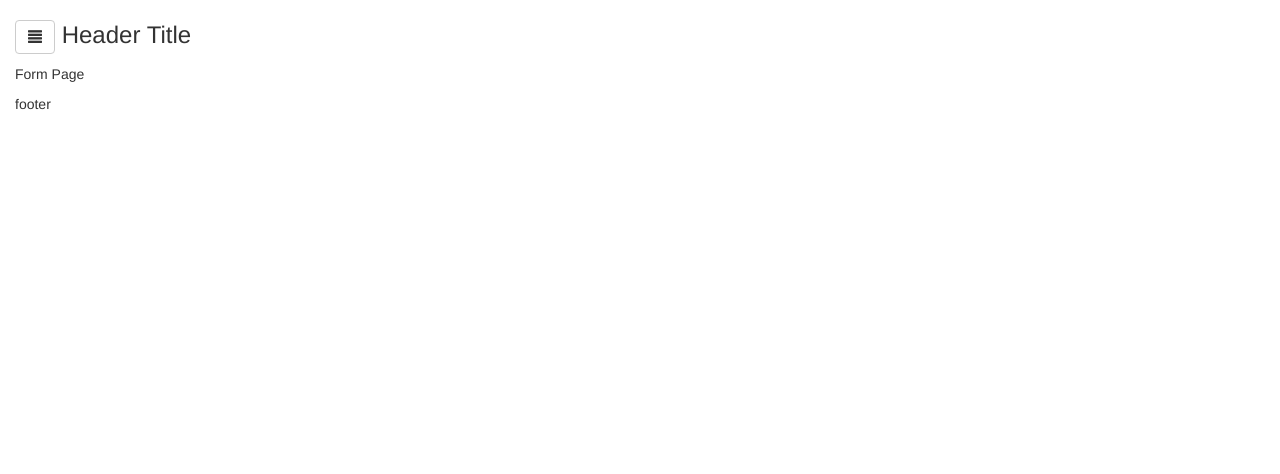
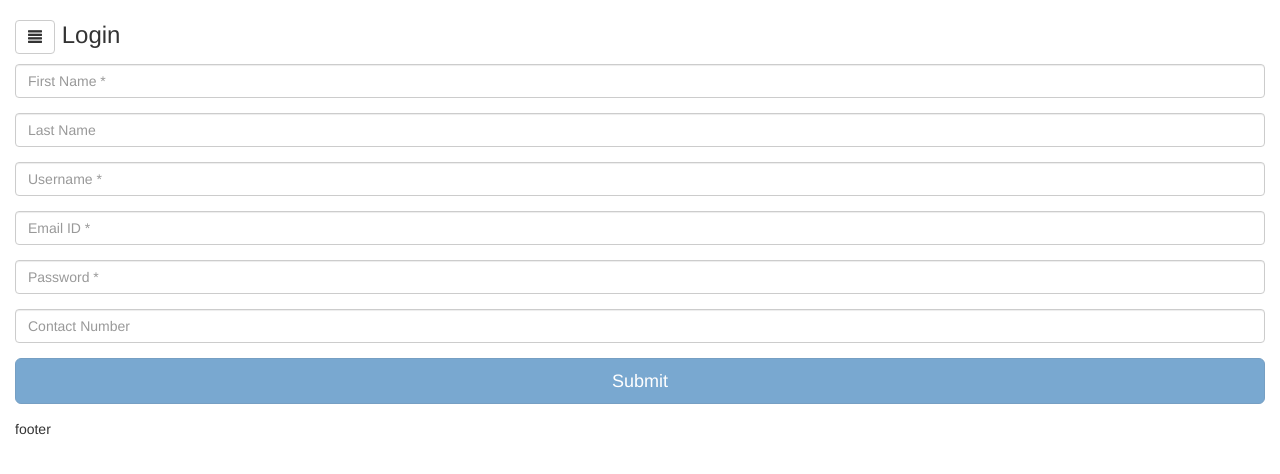
Before and after one commit to nukul-ghosh/angularCarousel, a plain HTML site: page index.html at #!/login in a window 1280 px wide. Drawn offline with Linux system fonts and the light colour scheme.

Commit message:
Form page update

```diff
--- a/css/style.css
+++ b/css/style.css
@@ -7,6 +7,7 @@ body {
     bottom: 0;
     left: 0;
     right: 0;
+    min-width: 320px;
 }
 
 .viewContainer {
--- a/js/app/app.js
+++ b/js/app/app.js
@@ -15,4 +15,7 @@ app.config(['$stateProvider', '$urlRouterProvider', function($stateProvider, $ur
       		templateUrl:'templates/login.html',
       		controller:'loginCTRL'
       });
+      /*.state('test',{
+        url:'/'
+      })*/
 }]);
--- a/js/app/loginCTRL.js
+++ b/js/app/loginCTRL.js
@@ -1,3 +1,5 @@
 app.controller('loginCTRL', ['$scope', function($scope){
-
+	$scope.loginForm = function(isValid){
+		console.log(isValid);
+	}
 }]);
--- a/js/app/mainCTRL.js
+++ b/js/app/mainCTRL.js
@@ -1,12 +1,13 @@
 app.controller('mainCTRL', ['$scope', function($scope){
+	$scope.headerTitle = "Login";
 	$scope.sidebar = false;
-	$scope.sidebarOpenClose = function(){
+	$scope.sidebarOpenClose = function(title){
 		if($scope.sidebar){
 			$scope.sidebar = false;
-			return;
+		} else {
+			$scope.sidebar = true;
 		}
-		$scope.sidebar = true;
-
-
+		if(title == "" || title == undefined){return}
+		$scope.headerTitle = title;
 	};
 }]);
--- a/templates/header.html
+++ b/templates/header.html
@@ -1,3 +1,3 @@
 <h3><button type="button" class="btn btn-default" aria-label="Left Align" ng-click="sidebarOpenClose()">
     <span class="glyphicon glyphicon-align-justify" aria-hidden="true"></span>
-</button> Header Title</h3>
+</button> {{ headerTitle }}</h3>
--- a/templates/login.html
+++ b/templates/login.html
@@ -1,3 +1,28 @@
 <div class="col-xs-12">
-    <p>Form Page</p>
+    <!-- has-success, has-warning, has-error -->
+    <!-- <span class="help-block">A block of help text that breaks onto a new line and may extend beyond one line.</span> -->
+    <form name="login" ng-submit="loginForm(login)" novalidate>
+        <div class="form-group">
+            <input type="text" class="form-control" name="fname" ng-model="fname" placeholder="First Name *" required>
+
+        </div>
+        <div class="form-group">
+            <input type="text" class="form-control" name="lname" ng-model="lname" placeholder="Last Name">
+        </div>
+        <div class="form-group">
+            <input type="text" class="form-control" name="username" ng-model="username" placeholder="Username *" required>
+        </div>
+        <div class="form-group">
+            <input type="email" class="form-control" name="email" ng-model="email" placeholder="Email ID *" required>
+        </div>
+        <div class="form-group">
+            <input type="password" class="form-control" name="password" ng-model="password" placeholder="Password *" required>
+        </div>
+        <div class="form-group">
+            <input type="number" class="form-control" name="phone" ng-model="phone" placeholder="Contact Number">
+        </div>
+        <div class="form-group">
+            <button class="btn btn-primary btn-lg btn-block" ng-disabled="!login.$valid" type="submit">Submit</button>
+        </div>
+    </form>
 </div>
--- a/templates/sidebar.html
+++ b/templates/sidebar.html
@@ -1,7 +1,7 @@
 <h3>Sidebar Title</h3>
 <ul>
-	<li ng-click="sidebarOpenClose()"><a ui-sref="accordion">Accordion</a></li>
-	 <li ng-click="sidebarOpenClose()"><a ui-sref="form">Angular Forms</a></li>
+	<li ng-click="sidebarOpenClose('Accordion')"><a ui-sref="accordion">Angular Accordion</a></li>
+	 <li ng-click="sidebarOpenClose('Login')"><a ui-sref="login">Angular Login</a></li>
 	<!--<li><a ui-sref="">klj t</a></li>
 	<li><a ui-sref="">wetert t</a></li>
 	<li><a ui-sref="">wer we twt</a></li> -->
```
